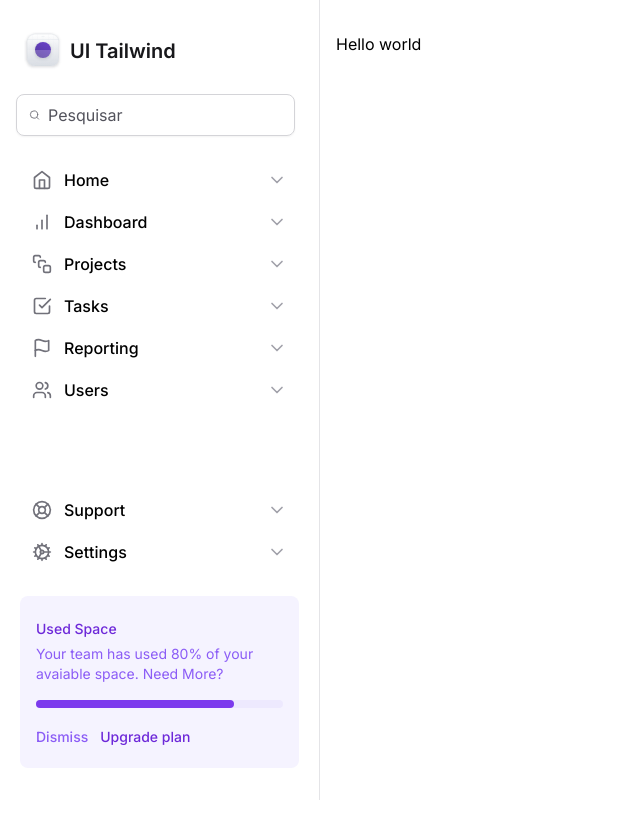
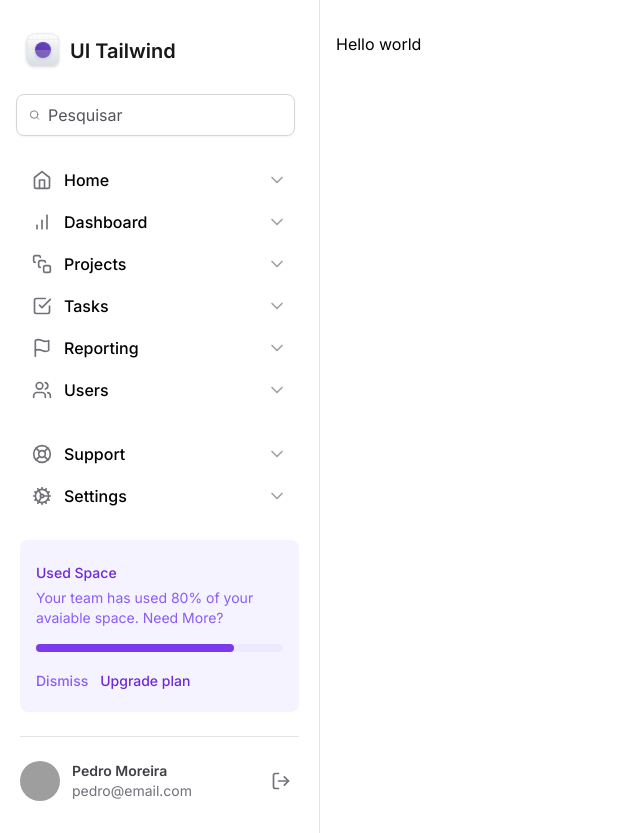
Before and after one commit to pedrocmoreira/tailwind-next, a Next.js app: page / in a window 1280 px wide. Shown: the whole page, without its empty margins (0-640 px from the left). Before the commit the page ends 800 px from the top, so only its background shows below. Built offline with nearby package versions, Linux system fonts and the light colour scheme; grey boxes are pictures that could not be loaded.

Commit message:
perfil do usuário

```diff
--- /dev/null
+++ b/src/components/Sidebar/Profile.tsx
@@ -0,0 +1,17 @@
+import { LogOut } from "lucide-react";
+
+export function Profile() {
+  return (
+    <div className="flex items-center gap-3">
+      <img src="https://github.com/pedrocmoreira.png" className="h-10 w-10 rounded-full" alt="" />
+
+      <div className="flex flex-1 flex-col truncate">
+        <span className="text-sm font-semibold text-zinc-700">Pedro Moreira</span>
+        <span className="text-sm text-zinc-500 truncate">pedro@email.com</span>
+      </div>
+      <button type="button" className="ml-auto rounded-md p-2 hover:bg-zinc-50">
+        <LogOut className="h-5 w-5 text-zinc-500" />
+      </button>
+    </div>
+  )
+}
--- a/src/components/Sidebar/UsedSpaceWidgetWidget.tsx
+++ b/src/components/Sidebar/UsedSpaceWidgetWidget.tsx
@@ -1,14 +1,5 @@
-import { NavItem } from "./NavItem";
-import { Cog, LifeBuoy } from "lucide-react";
-
 export function UsedSpaceWidget(){
   return(
-    <div className="mt-auto flex flex-col gap-6">
-        <nav className="space-y-0.5">
-          <NavItem title="Support" icon={LifeBuoy} />
-          <NavItem title="Settings" icon={Cog} />
-        </nav>
-
         <div className="flex flex-col gap-4 rounded-lg  bg-violet-50 px-4 py-5">
           <div className="space-y-1">
             <span className="text-sm/5 font-medium text-violet-700">Used Space</span>
@@ -28,6 +19,5 @@ export function UsedSpaceWidget(){
               </button>
             </div>
         </div>
-      </div>
   )
 }
--- a/src/components/Sidebar/index.tsx
+++ b/src/components/Sidebar/index.tsx
@@ -3,6 +3,7 @@ import { NavItem } from "./NavItem";
 
 import { BarChart, CheckSquare, Cog, Flag, Home, LifeBuoy, Search, SquareStack, Users } from "lucide-react";
 import { UsedSpaceWidget } from "./UsedSpaceWidgetWidget";
+import { Profile } from "./Profile";
 
 export function Sidebar() {
   return (
@@ -41,7 +42,17 @@ export function Sidebar() {
         />
       </nav>
 
-      <UsedSpaceWidget/>
+      <div className="mt-auto flex flex-col gap-6">
+        <nav className="space-y-0.5">
+          <NavItem title="Support" icon={LifeBuoy} />
+          <NavItem title="Settings" icon={Cog} />
+        </nav>
+
+        <UsedSpaceWidget />
+
+        <div className="h-px bg-zinc-200" />
+        <Profile />
+      </div>
     </aside>
   )
 }
--- a/tailwind.config.ts
+++ b/tailwind.config.ts
@@ -7,7 +7,8 @@ const config: Config = {
   theme: {
     extend: {
       gridTemplateColumns: {
-        app: 'minmax(18rem, 20rem) 1fr'
+        app: 'minmax(18rem, 20rem) 1fr',
+        profile: 'max-content 1fr min-content',
       },
       colors: {
         deepPurple: '#8257e6'
```
